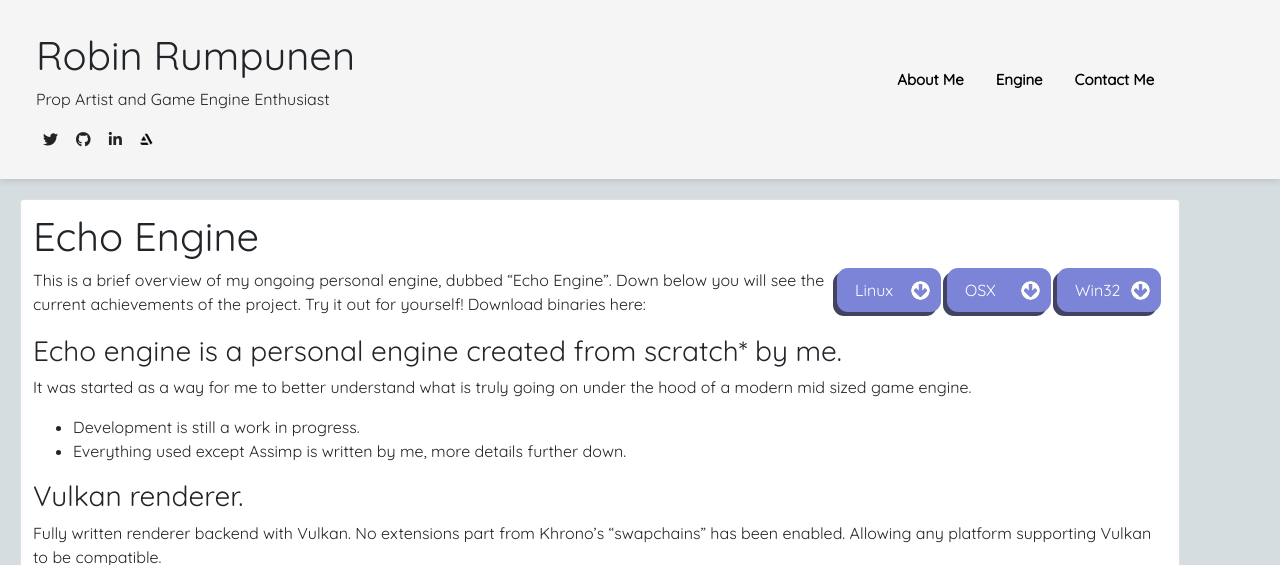
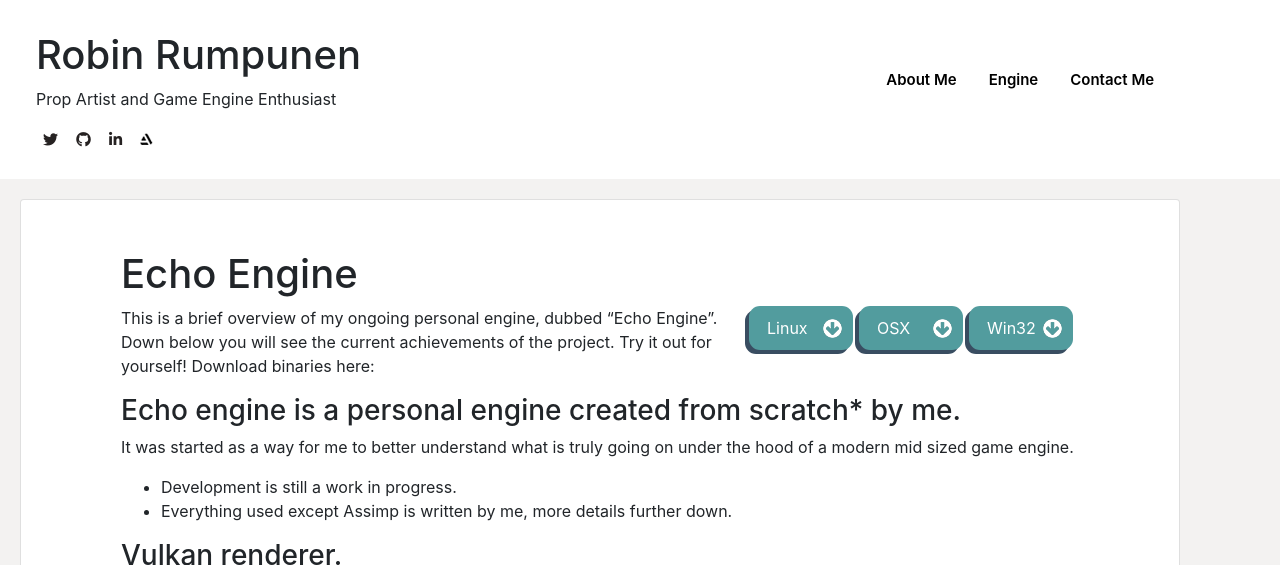
Before and after one commit to RobinRumpunen/robinrumpunen.github.io, a Jekyll site: the page built from engine.md, in a window 1280 px wide. Shown: the top 565 px of the page. Built offline with Jekyll 4.4.1, drawn with Linux system fonts in a browser that asks for light colours; nearby versions of some CDN libraries; comment, search, counter and statistics services are not loaded; a style sheet for code colours, icons or effects is not loaded; grey boxes are pictures that could not be loaded.

Commit message:
font change, color theme change, box shadow off.

```diff
--- a/assets/css/main.css
+++ b/assets/css/main.css
@@ -1,6 +1,7 @@
 body {
-    background-color: #D6DDE1 !important;
-    font-family: 'Quicksand', sans-serif !important;
+    background-color: #f3f2f1 !important;
+    /* font-family: 'Quicksand', sans-serif !important; */
+    font-family: Segoe UI;
 }
 
 html {
@@ -8,8 +9,8 @@
 }
 
 header {
-    background-color: #F5F5F5;
-    box-shadow: 0px 0px 8px rgba(0, 0, 0, 0.2);
+    background-color: #FFF;
+    /* box-shadow: 0px 0px 8px rgba(0, 0, 0, 0.2); */
     height: auto;
     width: 100%;
     padding: 11px;
@@ -20,11 +21,16 @@
     height: 70px;
     text-align: center;
     padding: 20px;
-    background-color: #F5F5F5;
+    background-color: #ececec;
     color: #000;
-    box-shadow: 0px 0px 8px rgba(0, 0, 0, 0.2);
+    /* box-shadow: 0px 0px 8px rgba(0, 0, 0, 0.2); */
     /* position: absolute; */
     /* bottom: 0px; */
+}
+
+footer a{
+    color: #616166;
+    font-weight: 600;
 }
 
 .container-fluid {
@@ -60,7 +66,7 @@
     margin-bottom: 20px !important;
     margin-right: 5px !important;
     margin-left: 5px !important;
-    padding: 12px !important;
+    padding: 50px 100px 50px 100px !important;
 }
 
 .blog-post {
@@ -184,7 +190,7 @@
 
 .btn_dwnload{
     color:#fff;
-    background-color: #7c84d8;
+    background-color: #529c9e;
 
     float: right;
     display: inline;
@@ -207,13 +213,13 @@
 
     transition: all .15s linear 0s;
 
-    box-shadow: -4px 4px 0 #41435f;
+    box-shadow: -4px 4px 0 #394d61;
 }
 
 .btn_dwnload:hover{
     color:#fff;
     text-decoration:none;
-    box-shadow: -2px 2px 0 #41435f;
+    box-shadow: -2px 2px 0 #394d61;
     top: 2px;
     left: -2px;
 }
```
